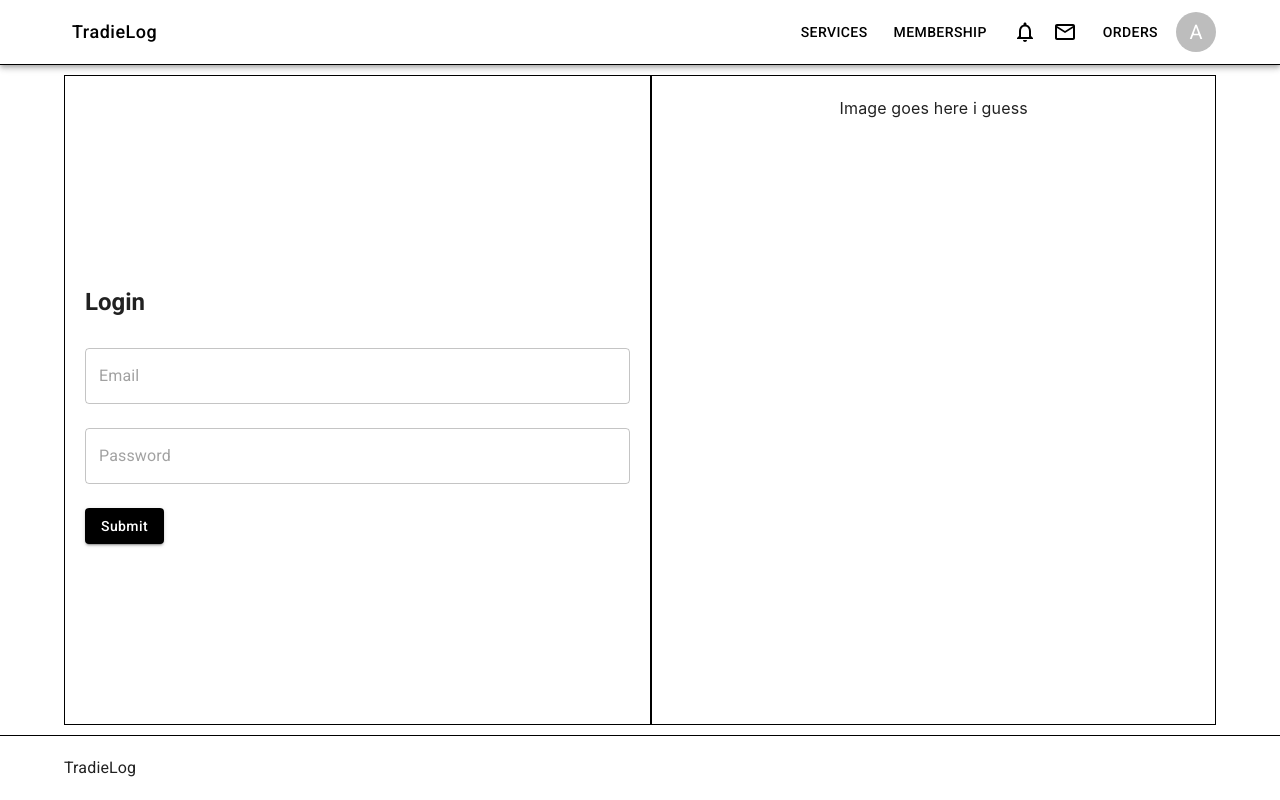
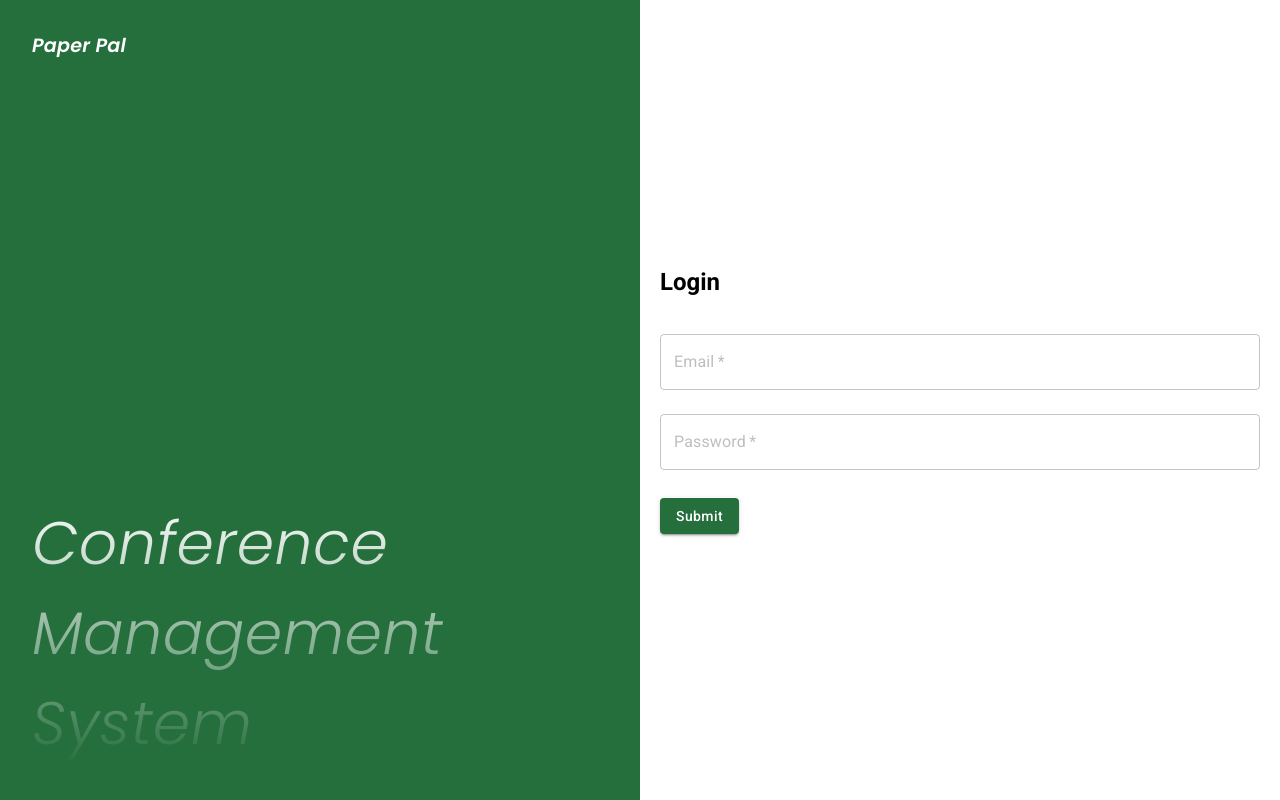
Before and after one commit to CSCI334/PaperPal-Frontend, a React (Vite) app: page /login in a window 1280 px wide. Built offline with nearby package versions, Linux system fonts and the light colour scheme.

Commit message:
added simple login page

```diff
--- a/package.json
+++ b/package.json
@@ -11,6 +11,7 @@
   "dependencies": {
     "@emotion/react": "^11.10.6",
     "@emotion/styled": "^11.10.6",
+    "@fontsource/poppins": "^4.5.10",
     "@fontsource/roboto": "^4.5.8",
     "@mui/icons-material": "^5.11.11",
     "@mui/material": "^5.11.15",
--- a/src/App.css
+++ b/src/App.css
@@ -16,6 +16,18 @@
   padding: 2em;
 }
 
-.read-the-docs {
-  color: #888;
+a:link {
+  text-decoration: none;
 }
+
+a:visited {
+  text-decoration: none;
+}
+
+a:hover {
+  text-decoration: none;
+}
+
+a:active {
+  text-decoration: none;
+}
--- a/src/components/Header/Header.tsx
+++ b/src/components/Header/Header.tsx
@@ -8,13 +8,8 @@ import {
   Avatar,
   Container,
 } from "@mui/material";
-import { Link as RouterLink } from "react-router-dom";
-import {
-  Email,
-  EmailOutlined,
-  Notifications,
-  NotificationsOutlined,
-} from "@mui/icons-material";
+import { Link } from "react-router-dom";
+import { EmailOutlined, NotificationsOutlined } from "@mui/icons-material";
 
 function Home() {
   return (
@@ -22,8 +17,7 @@ function Home() {
       position="sticky"
       color="secondary"
       sx={{
-        backgroundColor: "white",
-        borderBottom: "solid 1px black",
+        borderBottom: "solid 1px",
       }}
     >
       <Toolbar component={Container}>
@@ -31,23 +25,19 @@ function Home() {
           sx={{ flexGrow: 1, display: "flex", justifyContent: "flex-start" }}
         >
           <Button
-            component={RouterLink}
+            component={Link}
             to="/services"
             sx={{
               fontSize: "18px",
             }}
           >
-            TradieLog
+            PaperPal
           </Button>
         </Box>
-        <Button component={RouterLink} to="/services">
+        <Button component={Link} to="/services">
           SERVICES
         </Button>
-        <Button
-          sx={{ marginX: "10px" }}
-          component={RouterLink}
-          to="/membership"
-        >
+        <Button sx={{ marginX: "10px" }} component={Link} to="/membership">
           MEMBERSHIP
         </Button>
         <IconButton size="medium">
@@ -56,7 +46,7 @@ function Home() {
         <IconButton size="medium">
           <EmailOutlined color="primary"></EmailOutlined>
         </IconButton>
-        <Button sx={{ marginX: "10px" }} component={RouterLink} to="/orders">
+        <Button sx={{ marginX: "10px" }} component={Link} to="/orders">
           ORDERS
         </Button>
         <IconButton sx={{ p: 0 }}>
--- /dev/null
+++ b/src/components/LeftBanner/LeftBanner.tsx
@@ -0,0 +1,44 @@
+import { Box } from "@mui/system";
+import Logo from "../Logo/Logo";
+import { Typography } from "@mui/material";
+import "@fontsource/poppins/300-italic.css";
+function LeftBanner() {
+  return (
+    <Box
+      sx={{
+        flexGrow: "1",
+        flexShrink: "1",
+        padding: "32px",
+        display: "flex",
+        flexDirection: "column",
+      }}
+      bgcolor={"primary.main"}
+    >
+      <Box
+        sx={{
+          textAlign: "left",
+          flexGrow: "1",
+        }}
+      >
+        <Logo></Logo>
+      </Box>
+      <Typography
+        sx={{
+          fontFamily: "Poppins",
+          fontWeight: "300",
+          fontStyle: "italic",
+          fontSize: "60px",
+          textAlign: "left",
+          background: "-webkit-linear-gradient(#fff, rgba(0,0,0,0))",
+          WebkitBackgroundClip: "text",
+          WebkitTextFillColor: "transparent",
+        }}
+      >
+        Conference <br />
+        Management <br />
+        System
+      </Typography>
+    </Box>
+  );
+}
+export default LeftBanner;
--- /dev/null
+++ b/src/components/Logo/Logo.tsx
@@ -0,0 +1,26 @@
+import { Box, Container, Typography } from "@mui/material";
+import "@fontsource/poppins/600-italic.css";
+import { Link } from "react-router-dom";
+
+function Logo() {
+  return (
+    <Typography
+      sx={{
+        fontFamily: "Poppins",
+        fontWeight: "600",
+        fontStyle: "italic",
+        fontSize: "larger",
+        textDecoration: "none",
+        textAlign: "left",
+        width: "fit-content",
+        color: "white",
+      }}
+      component={Link}
+      to="/"
+    >
+      Paper Pal
+    </Typography>
+  );
+}
+
+export default Logo;
--- a/src/main.tsx
+++ b/src/main.tsx
@@ -22,8 +22,8 @@ ReactDOM.createRoot(document.getElementById("root") as HTMLElement).render(
         <Routes>
           <Route element={<App />}>
             <Route path="/" element={<Home />} />
-            <Route path="/login" element={<Login />} />
           </Route>
+          <Route path="/login" element={<Login />} />
           <Route path="*" element={<NotFound />} />
         </Routes>
       </BrowserRouter>
--- a/src/pages/Login/Login.tsx
+++ b/src/pages/Login/Login.tsx
@@ -6,54 +6,58 @@ import {
   TextField,
   Typography,
 } from "@mui/material";
+import Logo from "../../components/Logo/Logo";
+import LeftBanner from "../../components/LeftBanner/LeftBanner";
 function Login() {
   return (
-    <Container
+    <Box
       sx={{
         display: "flex",
         flexGrow: "1",
         flexDirection: "row",
-        padding: "10px",
       }}
     >
+      <LeftBanner></LeftBanner>
       <Box
         sx={{
-          border: "solid 1px black",
           flexGrow: "1",
           padding: "20px",
           display: "flex",
           alignItems: "start",
           justifyContent: "center",
           flexDirection: "column",
+          minWidth: "50%",
         }}
       >
-        <Typography fontWeight={"bold"} paddingY={"30px"} variant="h5">
+        <Typography fontWeight={"bold"} variant="h5" marginY={"20px"}>
           Login
         </Typography>
         <TextField
-          sx={{ width: "100%" }}
+          sx={{
+            width: "100%",
+          }}
           variant={"outlined"}
-          placeholder="Email"
+          label="Email"
+          margin="normal"
+          required
         />
         <TextField
-          sx={{ paddingY: "24px", width: "100%" }}
-          placeholder="Password"
+          sx={{ width: "100%" }}
+          margin="normal"
+          label="Password"
+          required
           variant={"outlined"}
         />
-        <Button variant="contained">Submit</Button>
+        <Button
+          sx={{
+            marginY: "20px",
+          }}
+          variant="contained"
+        >
+          Submit
+        </Button>
       </Box>
-      <Box
-        sx={{
-          border: "solid 1px black",
-          flexGrow: "1",
-          padding: "20px",
-          display: "flex",
-          flexDirection: "column",
-        }}
-      >
-        Image goes here i guess
-      </Box>
-    </Container>
+    </Box>
   );
 }
 
--- a/src/theme.tsx
+++ b/src/theme.tsx
@@ -1,20 +1,27 @@
 import { createTheme } from "@mui/material/styles";
-import { blue, red } from "@mui/material/colors";
+import { blue, grey, red } from "@mui/material/colors";
 
 // https://mui.com/material-ui/customization/theming/
 const theme = createTheme({
   palette: {
     primary: {
-      main: "#000000",
+      main: "#256F3D",
     },
     secondary: {
-      main: "#FFFFFF",
+      main: "#007DFA",
     },
     error: {
       main: red.A400,
     },
+    text: {
+      primary: "#000000",
+      secondary: "#BEBEBF",
+    },
   },
   typography: {
+    h6: {
+      color: "text.primary",
+    },
     button: {
       textTransform: "none",
     },
```
Also changed, not shown: 1 other file (tests, documents, lock files or other folders).
